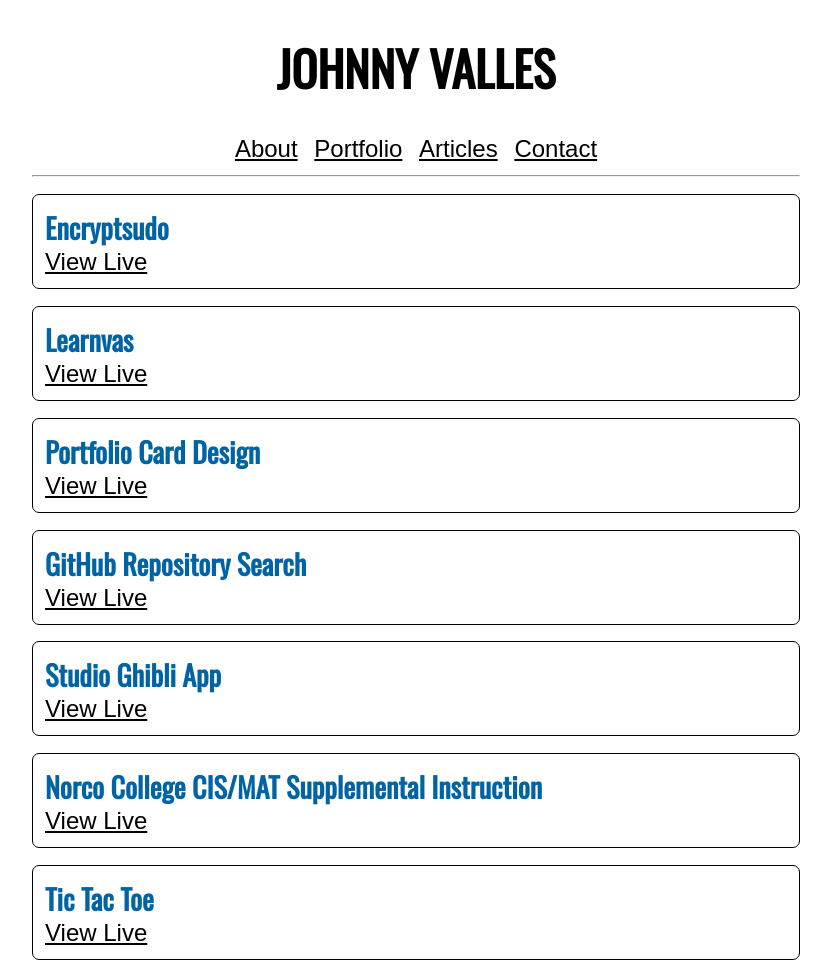
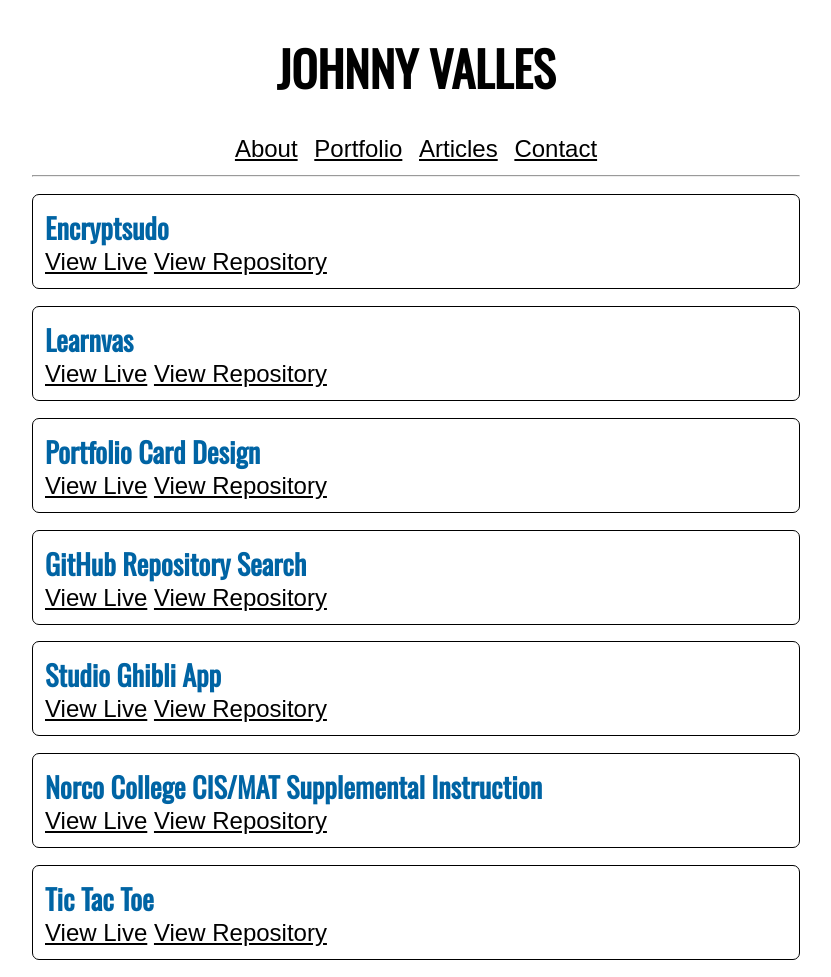
Before and after one commit to johnnyvalles/johnnyvalles.github.io, a Jekyll site: the page built from portfolio.html, in a window 1280 px wide. Shown: the whole page, without its empty margins (224-1055 px from the left). Built offline with Jekyll 4.4.1, drawn with Linux system fonts in a browser that asks for light colours; a style sheet for code colours, icons or effects is not loaded.

Commit message:
Add repo link to cards

```diff
--- a/_includes/projcard.html
+++ b/_includes/projcard.html
@@ -2,5 +2,6 @@
 <div class="proj-card hide">
     <h3 class="proj-name">{{ proj.name }}</h3>
     <a href="{{ proj.live }}" target="_blank" class="proj-link">View Live</a>
+    <a href="{{ proj.repo }}" target="_blank" class="proj-link">View Repository</a>
 </div>
 {% endfor %}
```
Also changed, not shown: _data/projects.yml (+7 -0 lines).
